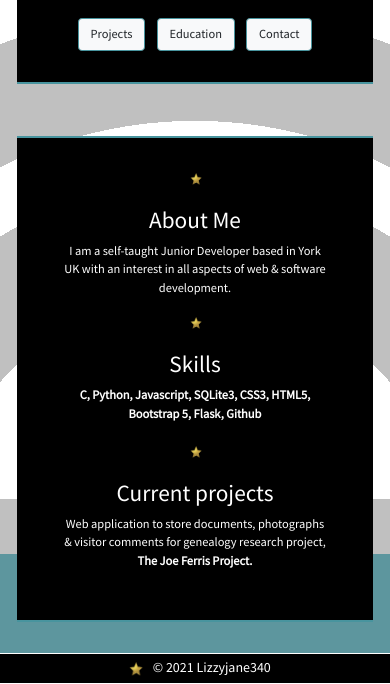
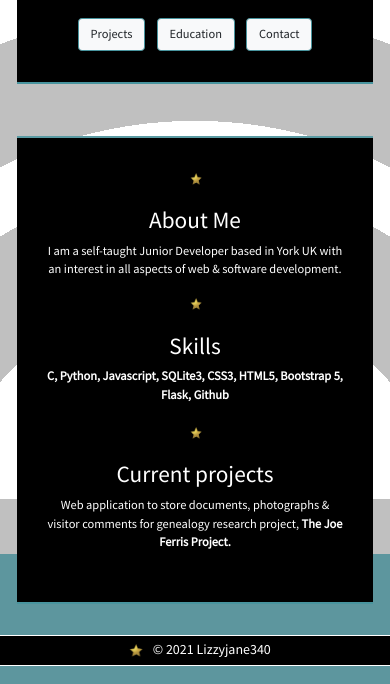
Before and after one commit to lizzyjane340/portfolio-site, a plain HTML site: page index.html in a window 390 px wide. Shown: the part 290-974 px from the top of the page. Drawn offline with nearby package versions, Linux system fonts and the light colour scheme.

Commit message:
Correct projects page alignment for mobile

```diff
--- a/styles.css
+++ b/styles.css
@@ -93,7 +93,7 @@ a:hover {
 #content-div {
     font-family: 'Source Sans Pro', sans-serif;
     background-color: black;
-    border-top: solid 2px rgb(72, 148, 158);
+    border-top: solid 2px rgb(91, 155, 163);
     border-bottom: solid 2px rgb(72, 148, 158);
     color: white;
     font-size: 0.8rem;
@@ -101,7 +101,8 @@ a:hover {
     margin-bottom: 2rem;
     height: 100%;
     text-align: center;
-    padding: 2rem;
+    padding-top: 2rem;
+    padding-bottom: 2rem;
 }
 
 #project-desc {
```
